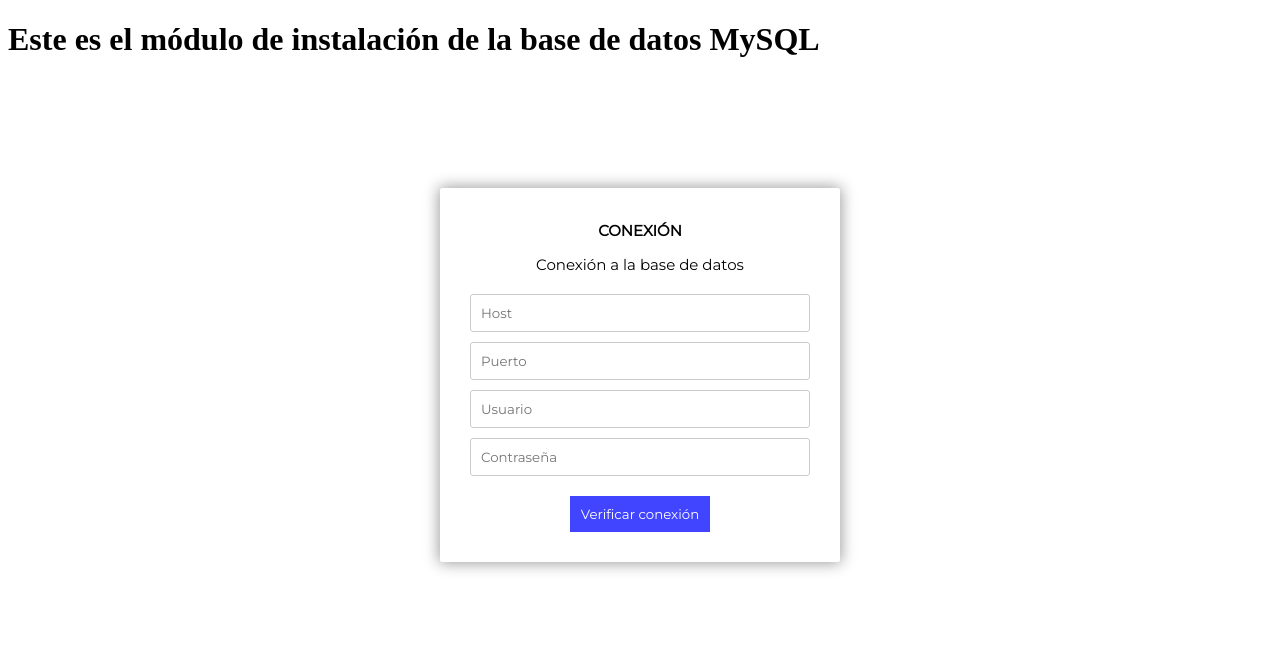
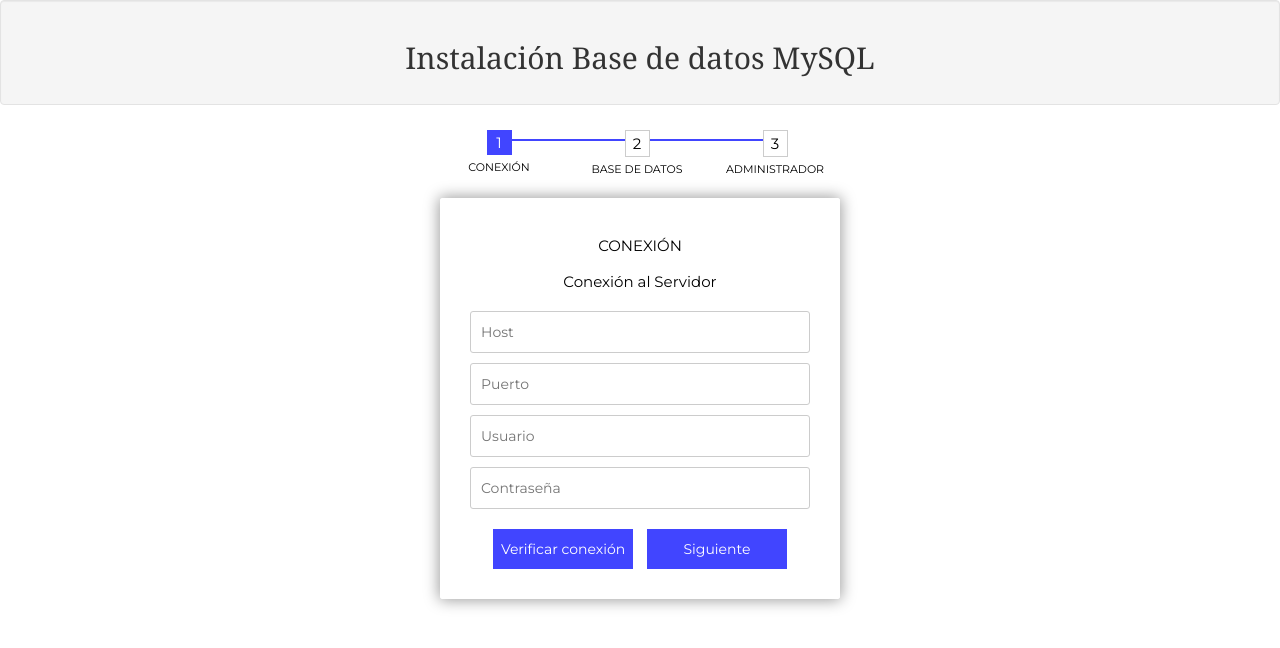
Before and after one commit to reisig/proyecto_aplicaciones, a PHP site: page /instalar.php in a window 1280 px wide. Shown: the top 648 px of the page. Run offline with PHP 8.4, Linux system fonts and the light colour scheme.

Commit message:
agregado instalar.php

```diff
--- a/instalar.php
+++ b/instalar.php
@@ -7,34 +7,43 @@
 	* @since RepBiologia 1.0
 	*/
 
-	require_once(__DIR__.'/scripts/cargar.php');
-
 ?>
 
 <!DOCTYPE html>
 <html>
-	<meta charset="UTF-8">
 	<head>
+		<meta charset="UTF-8">
 		<title>Instalación base de datos MySQL</title>
-		<?php agregar_css('estilo.css'); ?>
+		<link rel="stylesheet" type="text/css" href="css/bootstrap.min.css">
+		<link rel="stylesheet" type="text/css" href="css/estilo.css">
+		<script type="text/javascript" src="js/jquery-1.12.0.min.js"></script>
+		<script type="text/javascript" src="js/bootstrap.min.js"></script>
+		<script type="text/javascript" src="js/ScriptInstalacion.js"></script>
 	</head>
 	<body>
-		<div id = "header">	</div>
-		<div> <h1>Este es el módulo de instalación de la base de datos MySQL</h1>	</div>
-		<form id = 'FormInstalacion' align ="center">
-		    <fieldset>
+		<div id="mhead"><h2>Instalación Base de datos MySQL</h2></div>
+		<form id="FormInstalacion">
+			<ul id="progressbar">
+				<li class="active">Conexión</li>
+				<li>Base de datos</li>
+				<li>Administrador</li>
+			</ul>
+		    <fieldset id = "conexion">
 				<h2 class="fs-title">Conexión</h2>
-				<h3 class="fs-subtitle">Conexión a la base de datos</h3>
+				<h3 class="fs-subtitle">Conexión al Servidor</h3>
 				<input type="text" name="host" id="host" placeholder="Host" />
-				<input type="text" name="puerto"  id="puerto" placeholder="Puerto" />
-				<input type="text" name="dbuser" id= "dbuser" placeholder="Usuario" />
-				<input type="password" name="dbpassword" id ="dbpassword" placeholder="Contraseña" />
-				<input type="button" name="checkdb" class="check action-button" value="Verificar conexión" />
+				<input type="text" name="port"  id="port" placeholder="Puerto" />
+				<input type="text" name="dbuser" id="dbuser" placeholder="Usuario" />
+				<input type="password" name="dbpass" id ="dbpass" placeholder="Contraseña" />
+				<input type="button" name="checkdb" id= "checkdb" class="check action-button" value="Verificar conexión" />
+				<input type="button" name="next" id="b1" class="next action-button" value="Siguiente" />
 			</fieldset>
 			<fieldset>
 				<h2 class="fs-title">Creación base de datos</h2>
-				<input type="text" name="dbname" id = "dbname" placeholder="Nombre" />
+				<input type="text" name="dbname" id="dbname" placeholder="Nombre" />
 				<input type="text" name="dbprefix" id="dbprefix" placeholder="Prefijo para las tablas" />
+				<input type="button" name="previous" class="previous action-button" value="Anterior" />
+				<input type="button" name="next" id="b2" class="next action-button" value="Siguiente" />
 			</fieldset>
 			<fieldset>
 				<h3 class="fs-title">Administrador</h3>
@@ -47,9 +56,9 @@
 				<input type="text" name="correo" id="correo" placeholder="Correo" />
 				<input type="password" name="password" id="password" placeholder="Contraseña" />
 				<input type="password" name="cpassword" id="cpassword" placeholder="Repita contraseña" />
+				<input type="button" name="previous" class="previous action-button" value="Anterior" />
+				<input type="button" name="submit" id="submit" class="submit action-button" value="Confirmar" />
 			</fieldset>
-			<input type="submit" name="submit" class="submit action-button" value="Confirmar" />
 		</form>
-		<div id = "footer">	</div>
 	</body>
 </html>
```
